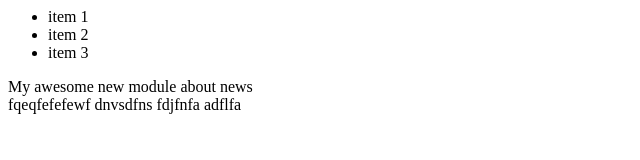
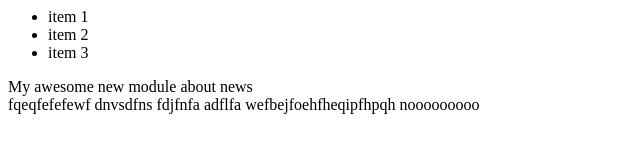
Before and after one commit to Bhaskar13/test, a plain HTML site: page index.html in a window 1280 px wide. Shown: the whole page, without its empty margins (0-640 px from the left). Drawn offline with Linux system fonts and the light colour scheme.

Commit message:
added nooo

```diff
--- a/index.html
+++ b/index.html
@@ -14,6 +14,8 @@
 	dnvsdfns
 	fdjfnfa
 	adflfa
+wefbejfoehfheqipfhpqh
+nooooooooo
 
 </body>
 </html>
```
